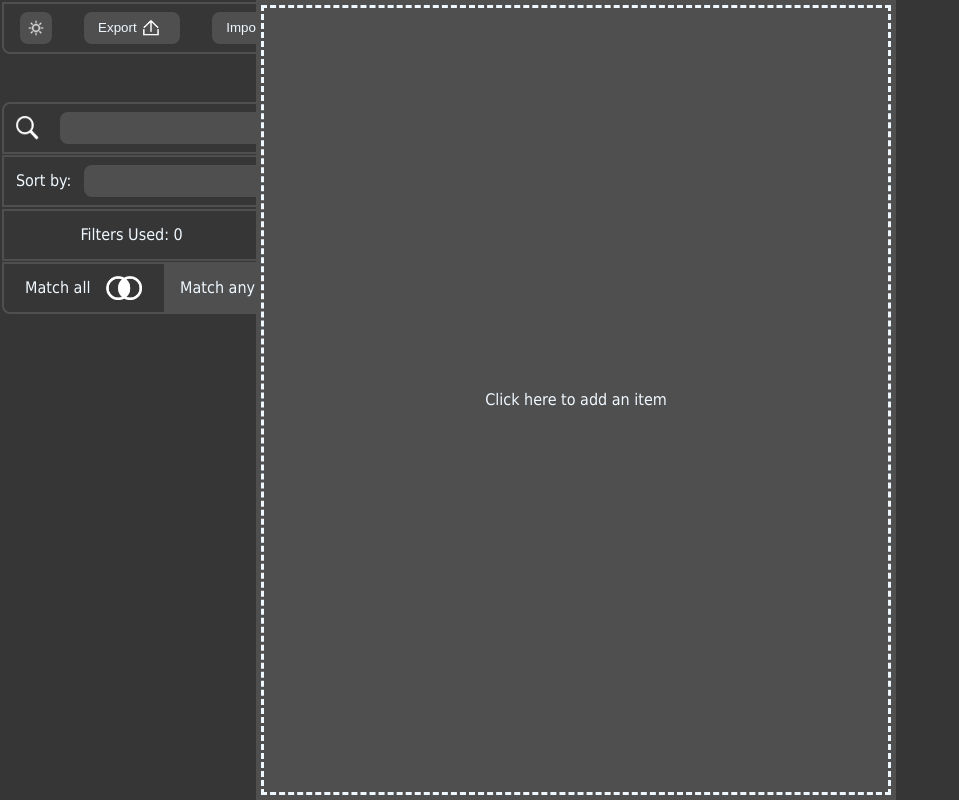
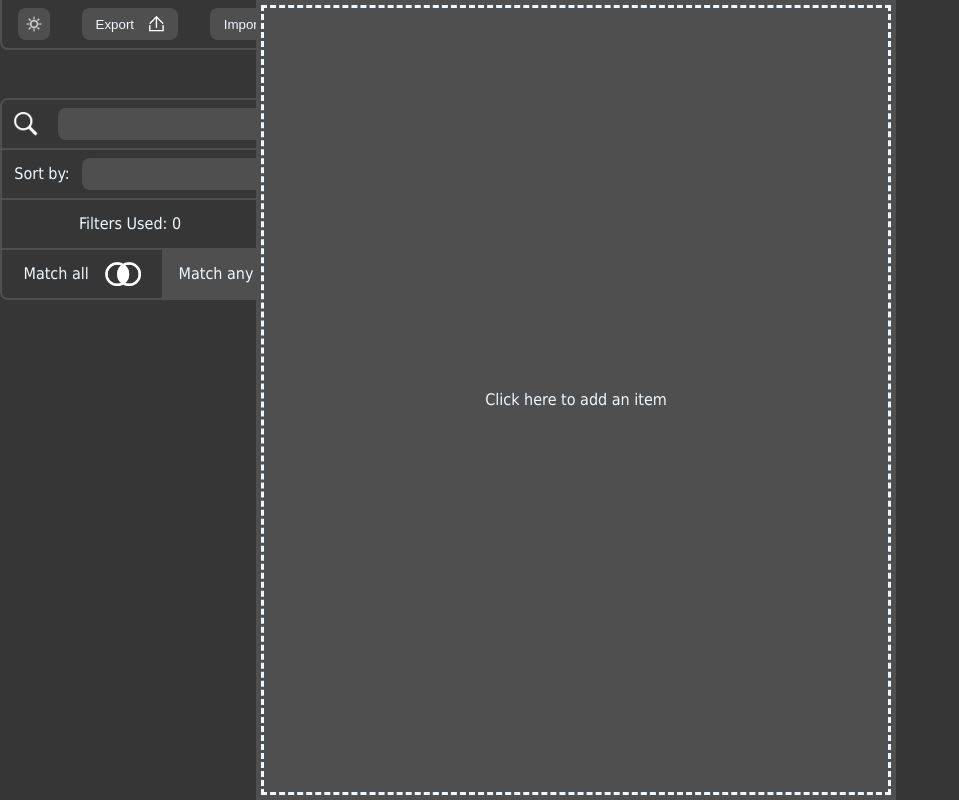
Before and after one commit to klindukhov/simple-list, a React (Vite) app in the folder simple-list/: page / in a window 1280 px wide. Shown: the whole page, without its empty margins (0-959 px from the left). Built offline with nearby package versions, Linux system fonts and the light colour scheme; the HTML template or start-up script is replaced by a standard one.

Commit message:
minor UI tweaks, FilterSection style cleanup

```diff
--- a/simple-list/src/components/FilterSection.tsx
+++ b/simple-list/src/components/FilterSection.tsx
@@ -110,81 +110,61 @@ export default function FilterSection(props: FilterSectionProps) {
     link.click();
   };
 
+  const getIsTagHighlighted = (tag: string) => {
+    return (tag[0] === "$" &&
+      Object.keys(props.tagsList)
+        .filter((e) => e.includes(tag))
+        .some((e) => props.tagsList[e])) ||
+      props.tagsList[tag]
+      ? true
+      : false;
+  };
+
   return (
     <>
-      <input
+      <HiddenInput
         type='file'
-        style={{ position: "absolute", zIndex: "-200", visibility: "hidden" }}
         id='importFileInput'
         onChange={(e) => handleFileUpload(e)}
         accept='.json'
-      ></input>
+      />
       <FilteringSidePanel>
-        <span>
-          <span style={{ height: "0px" }}></span>
-          <FilteringElement
-            style={{
-              gridTemplateColumns: "auto auto auto",
-              backgroundColor: "transparent",
-            }}
-          >
-            <SortDirectionButton
+        <ExportImportPanel>
+          <SquareButton
             onClick={() =>
               props.setTheme(props.theme === "dark" ? "light" : "dark")
             }
           >
-              <img
+            <SquareButtonImage
               src={props.theme === "dark" ? SunWhite : SunBlack}
-                style={{
-                  height: "1rem",
-                  display: "grid",
-                  alignSelf: "center",
-                  cursor: "pointer",
-                }}
             />
-            </SortDirectionButton>
+          </SquareButton>
           <ImportExportButton onClick={exportList}>
             {"Export  "}
-              <img
+            <SquareButtonImage
               src={props.theme === "dark" ? ExportWhite : ExportBlack}
-                style={{ height: "1rem" }}
             />
           </ImportExportButton>
           <ImportExportButton
-              onClick={() =>
-                document.getElementById("importFileInput")?.click()
-              }
+            onClick={() => document.getElementById("importFileInput")?.click()}
           >
             Import
-              <img
+            <SquareButtonImage
               src={props.theme === "dark" ? ImportWhite : ImportBlack}
-                style={{ height: "1rem" }}
             />
           </ImportExportButton>
-          </FilteringElement>
-        </span>
+        </ExportImportPanel>
         <span>
-          <FilteringElement
-            style={{
-              gridTemplateColumns: "15% 85%",
-              backgroundColor: "transparent",
-            }}
-          >
-            <img
+          <FilteringPanelControls15_85>
+            <Img1_5rem
               src={props.theme === "dark" ? SearchIconWhite : SearchIconBlack}
-              style={{ height: "1.5rem" }}
             />
             <SearchBarInput
               onChange={(e) => props.setSearchBarValue(e.target.value)}
-            ></SearchBarInput>
-          </FilteringElement>
-          <FilteringElement
-            style={{
-              gridTemplateColumns: "25% 60% 15%",
-              backgroundColor: "transparent",
-            }}
-          >
-            <div>Sort by:</div>
+            />
+          </FilteringPanelControls15_85>
+          <FilteringPanelControls25_60_15>
+            Sort by:
             <SortBySelect
               onChange={(e) => handleSortBySelectChange(e.target.value)}
             >
@@ -199,8 +179,8 @@ export default function FilterSection(props: FilterSectionProps) {
               text={props.isSortAsc ? "Acsending" : "Descending"}
               style={{ left: "85%" }}
             >
-              <SortDirectionButton>
-                <img
+              <SquareButton>
+                <SquareButtonImage
                   src={
                     props.isSortAsc
                       ? props.theme === "dark"
@@ -211,123 +191,64 @@ export default function FilterSection(props: FilterSectionProps) {
                       : SortDesc
                   }
                   onClick={() => props.setIsSortAcs(!props.isSortAsc)}
-                  style={{
-                    height: "0.8rem",
-                    display: "grid",
-                    alignSelf: "center",
-                    cursor: "pointer",
-                  }}
                 />
-              </SortDirectionButton>
+              </SquareButton>
             </Tooltip>
-          </FilteringElement>
-          <FilteringElement
-            style={{
-              gridTemplateColumns: "80% 20%",
-              backgroundColor: "transparent",
-            }}
-          >
-            <div>
+          </FilteringPanelControls25_60_15>
+          <FilteringPanelControls80_20>
             {"Filters Used: "}
             {getNumberOfFiltersUsed()}
-            </div>
             <Tooltip
               text={
                 props.isShowingCompleted ? "Hide completed" : "Show completed"
               }
             >
-              <FilteringElementSectionShowingCompleted
-                style={
-                  props.isShowingCompleted
-                    ? {}
-                    : { backgroundColor: "transparent" }
-                }
+              <FilteringPanelControlsShowCompleted
+                isShowingCompleted={props.isShowingCompleted}
                 onClick={() =>
                   props.setIsShowingCompleted(!props.isShowingCompleted)
                 }
               >
-                <img
+                <Img2rem
                   src={
                     props.theme === "dark"
                       ? CheckedCheckmarkWhite
                       : CheckedCheckmarkBlack
                   }
-                  style={{ height: "2rem" }}
                 />
-              </FilteringElementSectionShowingCompleted>
+              </FilteringPanelControlsShowCompleted>
             </Tooltip>
-          </FilteringElement>
-          <FilteringElement
-            style={{
-              gridTemplateColumns: "50% 50%",
-              backgroundColor: "transparent",
-            }}
-          >
-            <FilteringElementSection
-              style={
-                props.isFilteringMatchAny
-                  ? { backgroundColor: "transparent" }
-                  : {}
-              }
+          </FilteringPanelControls80_20>
+          <FilteringPanelControls50_50>
+            <FilteringMatch
+              isFilteringMatchAny={props.isFilteringMatchAny}
               onClick={() => props.setIsFilteringMatchAny(false)}
             >
-              <span
-                style={{
-                  display: "grid",
-                  gridTemplateColumns: "auto auto",
-                  columnGap: "1rem",
-                  alignItems: "center",
-                }}
-              >
-                <div>{"Match all"}</div>
-                <img
+              Match all
+              <Img1_5rem
                 src={props.theme === "dark" ? MatchAllWhite : MatchAllBlack}
-                  style={{ height: "1.5rem" }}
               />
-              </span>
-            </FilteringElementSection>
-            <FilteringElementSection
-              style={
-                !props.isFilteringMatchAny
-                  ? { backgroundColor: "transparent" }
-                  : {}
-              }
+            </FilteringMatch>
+            <FilteringMatch
+              isFilteringMatchAny={props.isFilteringMatchAny}
               onClick={() => props.setIsFilteringMatchAny(true)}
             >
-              <span
-                style={{
-                  display: "grid",
-                  gridTemplateColumns: "auto auto",
-                  columnGap: "1rem",
-                  alignItems: "center",
-                }}
-              >
-                <div>{"Match any"}</div>
-                <img
+              Match any
+              <Img1_5rem
                 src={props.theme === "dark" ? MatchAnyWhite : MatchAnyBlack}
-                  style={{ height: "1.5rem" }}
               />
-              </span>
-            </FilteringElementSection>
-          </FilteringElement>
+            </FilteringMatch>
+          </FilteringPanelControls50_50>
         </span>
         <span>
           {getFiltersList().map((tag) => (
-            <FilteringElement
+            <FilteringPanelFilter
               key={tag}
-              style={
-                (tag[0] === "$" &&
-                  Object.keys(props.tagsList)
-                    .filter((e) => e.includes(tag))
-                    .some((e) => props.tagsList[e])) ||
-                props.tagsList[tag]
-                  ? { cursor: "pointer" }
-                  : { backgroundColor: "transparent", cursor: "pointer" }
-              }
+              isHighlighted={getIsTagHighlighted(tag)}
               onClick={() => highlightTag(tag)}
             >
               {tag[0] === "$" ? "Have " + tag.slice(1) : tag}
-            </FilteringElement>
+            </FilteringPanelFilter>
           ))}
         </span>
       </FilteringSidePanel>
@@ -335,18 +256,26 @@ export default function FilterSection(props: FilterSectionProps) {
   );
 }
 
-const FilteringElement = styled.div`
-  background-color: ${(props) => props.theme.background};
-  border-width: 2px;
+const HiddenInput = styled.input`
+  position: absolute;
+  z-index: -200;
+  visibility: hidden;
+`;
+
+const FilteringPanelElement = styled.div`
+  border-width: 0px 2px 2px 2px;
   border-style: solid;
   border-color: ${(props) => props.theme.background};
   height: 3rem;
+  width: 20rem;
   display: grid;
   align-items: center;
   justify-items: center;
-  width: 20rem;
-  margin: 0.1rem;
+`;
+
+const FilteringPanelGroupElement = styled(FilteringPanelElement)`
   &:first-child {
+    border-width: 2px 2px 2px 2px;
     border-radius: 0.5rem 0.5rem 0rem 0rem;
     margin-top: 1rem;
   }
@@ -358,6 +287,36 @@ const FilteringElement = styled.div`
       margin-top: 1rem;
     }
   }
+`;
+
+const FilteringPanelControls15_85 = styled(FilteringPanelGroupElement)`
+  grid-template-columns: 15% 85%;
+`;
+
+const FilteringPanelControls25_60_15 = styled(FilteringPanelGroupElement)`
+  grid-template-columns: 25% 60% 15%;
+`;
+
+const FilteringPanelControls80_20 = styled(FilteringPanelGroupElement)`
+  grid-template-columns: 80% 20%;
+`;
+
+const FilteringPanelControls50_50 = styled(FilteringPanelGroupElement)`
+  grid-template-columns: 50% 50%;
+`;
+
+const FilteringPanelFilter = styled(FilteringPanelGroupElement)<{
+  isHighlighted: boolean;
+}>`
+  background-color: ${(props) =>
+    props.isHighlighted ? props.theme.background : "transparent"};
+  cursor: pointer;
+`;
+
+const ExportImportPanel = styled(FilteringPanelElement)`
+  grid-template-columns: auto auto auto;
+  border-radius: 0rem 0rem 0.5rem 0.5rem;
+  margin-bottom: 2rem;
 `;
 
 const FilteringSidePanel = styled.div`
@@ -393,7 +352,7 @@ const SortBySelect = styled.select`
   padding: 0.5rem;
 `;
 
-const SortDirectionButton = styled.button`
+const SquareButton = styled.button`
   background-color: ${(props) => props.theme.background};
   color: inherit;
   outline: none;
@@ -402,12 +361,28 @@ const SortDirectionButton = styled.button`
   width: 2rem;
   height: 2rem;
   box-sizing: border-box;
-  padding: 0.5rem;
   margin: 0.5rem;
   justify-self: center;
+  display: grid;
 `;
 
-const ImportExportButton = styled(SortDirectionButton)`
+const SquareButtonImage = styled.img`
+  height: 1rem;
+  display: grid;
+  justify-self: center;
+  align-self: center;
+  cursor: pointer;
+`;
+
+const Img1_5rem = styled.img`
+  height: 1.5rem;
+`;
+
+const Img2rem = styled.img`
+  height: 2rem;
+`;
+
+const ImportExportButton = styled(SquareButton)`
   width: 6rem;
   display: grid;
   align-items: center;
@@ -420,16 +395,36 @@ const FilteringElementSection = styled.div`
   height: 3rem;
   display: grid;
   align-items: center;
-  justify-items: center;
+  justify-content: center;
   width: 10rem;
   margin: 0rem;
   cursor: pointer;
   background-color: ${(props) => props.theme.background};
+  grid-template-columns: auto auto;
+  column-gap: 1rem;
 `;
 
-const FilteringElementSectionShowingCompleted = styled(FilteringElementSection)`
+const FilteringMatch = styled(FilteringElementSection)<{
+  isFilteringMatchAny: boolean;
+}>`
+  &:first-child {
+    background-color: ${(props) =>
+      !props.isFilteringMatchAny ? props.theme.background : "transparent"};
+  }
+  &:last-child {
+    background-color: ${(props) =>
+      props.isFilteringMatchAny ? props.theme.background : "transparent"};
+  }
+`;
+
+const FilteringPanelControlsShowCompleted = styled(FilteringElementSection)<{
+  isShowingCompleted: boolean;
+}>`
+  display: grid;
+  grid-template-columns: auto;
+  justify-items: center;
   width: 4rem;
-  background-color: ${(props) => props.theme.background};
+  background-color: ${(props) =>
+    props.isShowingCompleted ? props.theme.background : "transparent"};
   border-left: ${(props) => props.theme.background} solid 2px;
-  border-radius: 0rem 0.4rem 0rem 0rem;
 `;
```
Also changed, not shown: simple-list/src/components/ListItemDetailsSection.tsx (+8 -4 lines). Lines whose indentation alone changed are shown as unchanged.
